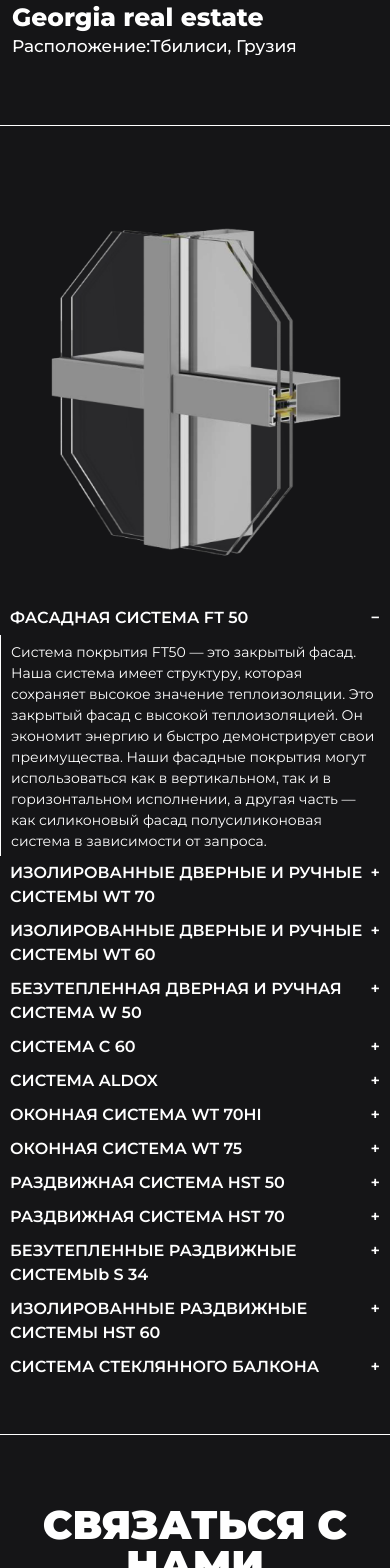
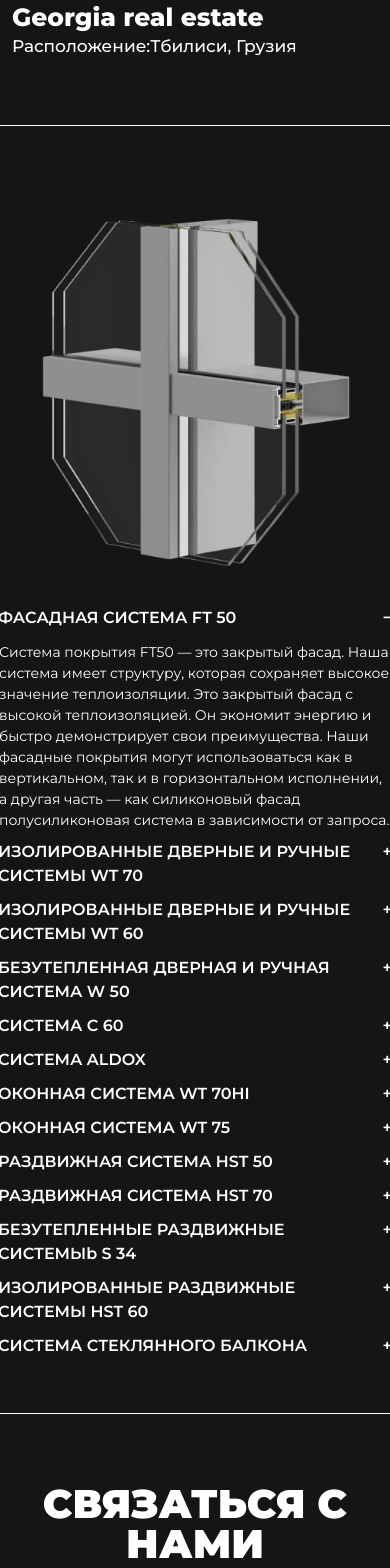
Before and after one commit to shahmarrzayev/AlufarRu, a React (Vite) app: page / in a window 390 px wide. Shown: the part 4960-6528 px from the top of the page. Built offline with nearby package versions, Linux system fonts and the light colour scheme; a web font is replaced by a local one.

Commit message:
#accardion Design responsive problems fixed

```diff
--- a/src/pages/home/homeAccardion/HomeAccardion.jsx
+++ b/src/pages/home/homeAccardion/HomeAccardion.jsx
@@ -15,7 +15,7 @@
     <section id="accardion">
       <div className="container">
         <div className="row">
-          <div className="col-lg-5 col-12">
+          <div className="col-lg-5 col-12 p-0">
             <AnimatePresence mode="wait">
               {currentItem && (
                 <motion.img
@@ -31,7 +31,7 @@
               )}
             </AnimatePresence>
           </div>
-          <div className="col-lg-7 col-12 ">
+          <div className="col-lg-7 col-12 p-0">
             {accardionData?.map((item) => (
               <div key={item.id} className="accordionItem">
                 <div
--- a/src/pages/home/homeAccardion/HomeAccardion.scss
+++ b/src/pages/home/homeAccardion/HomeAccardion.scss
@@ -1,21 +1,19 @@
-
-#accardion{
-
+#accardion {
   margin-top: 50px;
-    .container{
+  overflow: hidden;
+  .container {
     border-top: 1px solid #fff;
     border-bottom: 1px solid #fff;
     padding: 50px 0;
   }
-    .accordionImage{
+
+  .accordionImage {
     width: 100%;
     height: 550px;
     object-fit: contain;
   }
 
   .accordionItem {
-      // border-bottom: 1px solid rgba(255, 255, 255, 0.2);
-
     .accordion-header {
       cursor: pointer;
       padding: 5px 10px 5px;
@@ -24,6 +22,7 @@
       justify-content: space-between;
       background-color: transparent;
       transition: 0.3s;
+
       &:hover {
         background-color: #333;
       }
@@ -39,7 +38,7 @@
   }
 
   @media (max-width:768px) {
-      .accordionImage{
+    .accordionImage {
       height: 425px;
     }
   }
```
Lines whose indentation alone changed are shown as unchanged.
